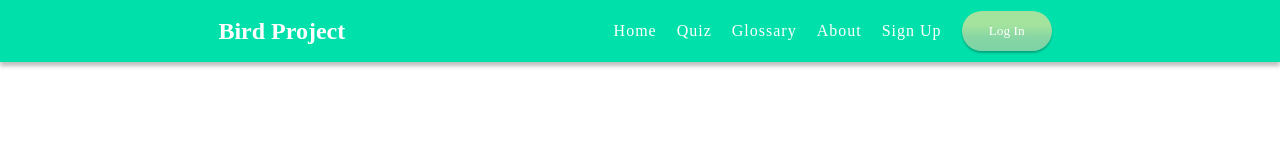
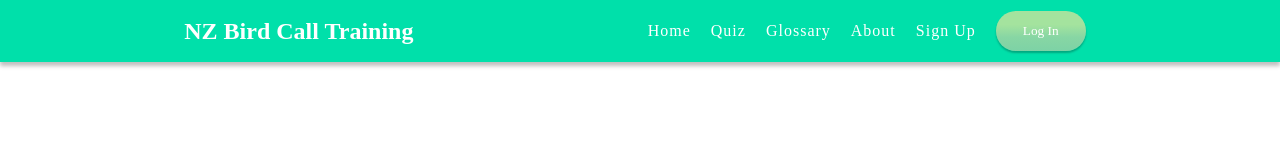
Before and after one commit to ariane-v/NZBirdCallTraining, a plain HTML site: page header.html in a window 1280 px wide. Drawn offline with nearby package versions, Linux system fonts and the light colour scheme.

Commit message:
Update header.html

```diff
--- a/header.html
+++ b/header.html
@@ -116,7 +116,7 @@
     </head>
     <body>
         <header>
-            <a href="index.html" class="logo">Bird Project</a>
+            <a href="index.html" class="logo">NZ Bird Call Training</a>
             <ul class= "navigation">
                 <li><a href="index.html">Home</a></li>
                 <li><a href="QuizStart.html">Quiz</a></li>
```
